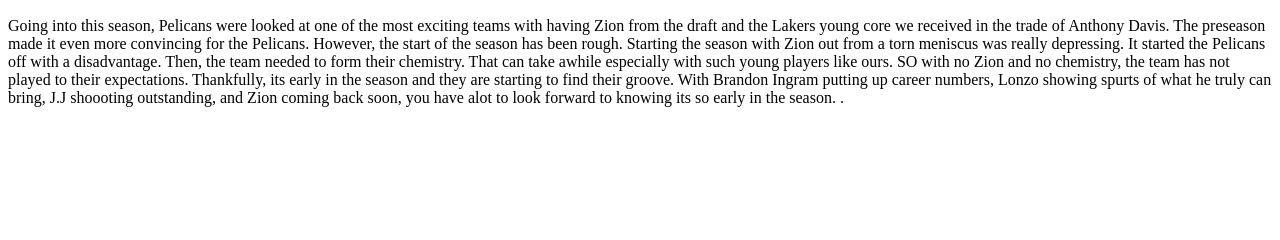
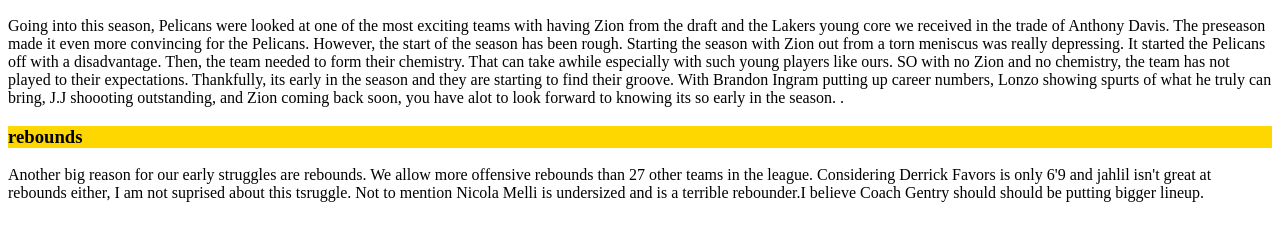
Before and after one commit to TravisCockrell/TravisCockrell.github.io, a plain HTML site: page index.html in a window 1280 px wide. Shown: the part 144-384 px from the top of the page. Drawn offline with Linux system fonts and the light colour scheme.

Commit message:
Update index.html

```diff
--- a/index.html
+++ b/index.html
@@ -20,3 +20,11 @@
   SO with no Zion and no chemistry, the team has not played to their expectations. Thankfully, its early in the season and they are starting to find their groove.
   With Brandon Ingram putting up career numbers, Lonzo showing spurts of what he truly can bring, J.J shoooting outstanding, and Zion coming back soon, you have alot to look forward to knowing its so early in the season. .
 </p>
+<h3>rebounds</h3>
+<style>
+  h3{
+    background-color: gold;
+  }
+</style>
+<p> Another big reason for our early struggles are rebounds. We allow more offensive rebounds than 27 other teams in the league. Considering Derrick Favors is only 6'9 and jahlil isn't great at rebounds either,
+  I am not suprised about this tsruggle. Not to mention Nicola Melli is undersized and is a terrible rebounder.I believe Coach Gentry should should be putting bigger lineup.</p>
```
